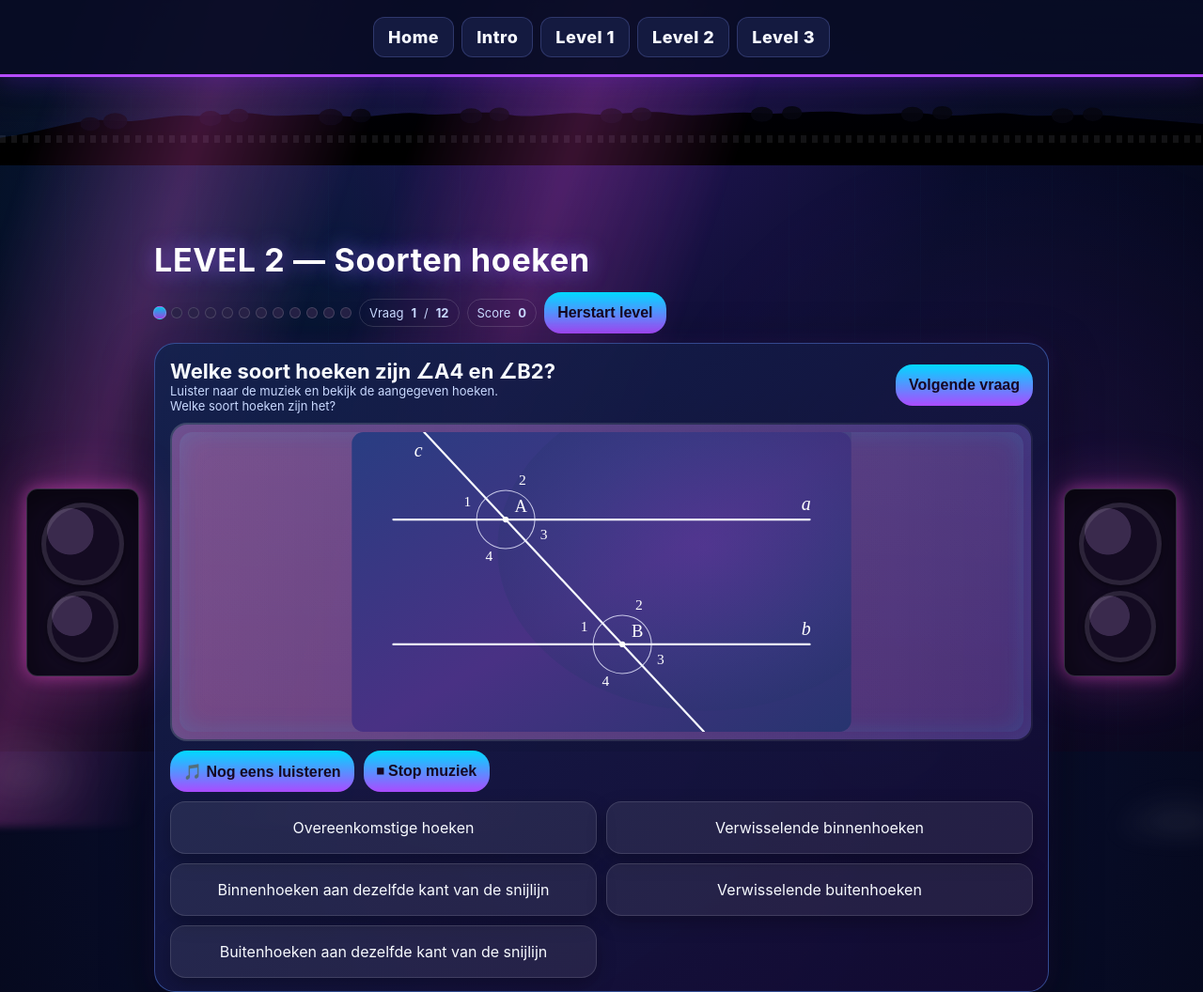
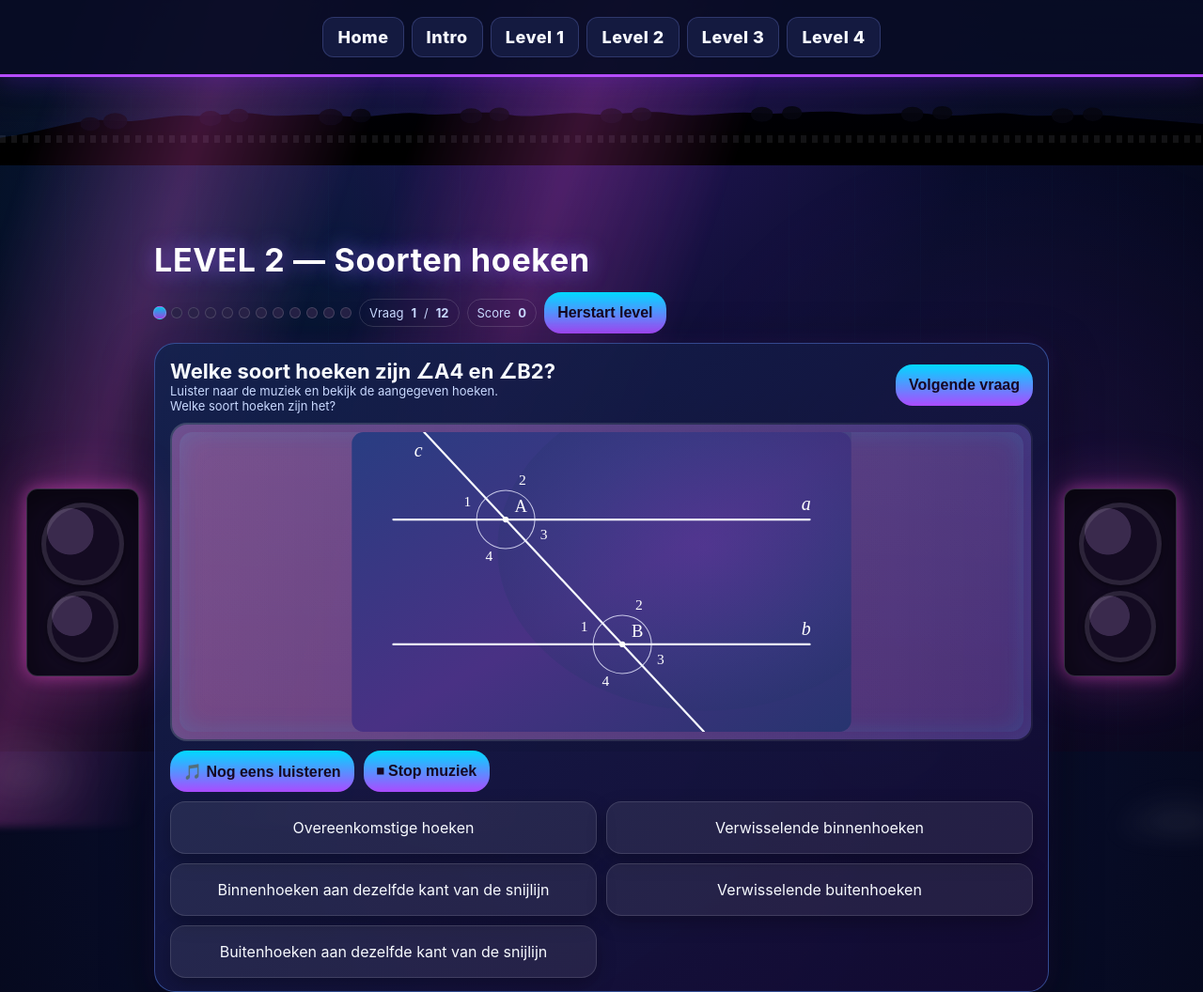
Before and after one commit to Intunez/3SoundAngles3-Remastered, a plain HTML site: page level2.html in a window 1280 px wide. Shown: the top 1056 px of the page at 94% size. Drawn offline with Linux system fonts and the light colour scheme.

Commit message:
Add Level 4 to game navigation

```diff
--- a/level2.html
+++ b/level2.html
@@ -255,7 +255,7 @@ button,.answer-btn{min-height:44px}
   <a href="intro.html">Intro</a>
   <a href="level1.html">Level 1</a>
   <a href="level2.html">Level 2</a>
-  <a href="level3.html">Level 3</a>
+  <a href="level3.html">Level 3</a><a href="level4.html">Level 4</a>
 </div>
 
 
```
